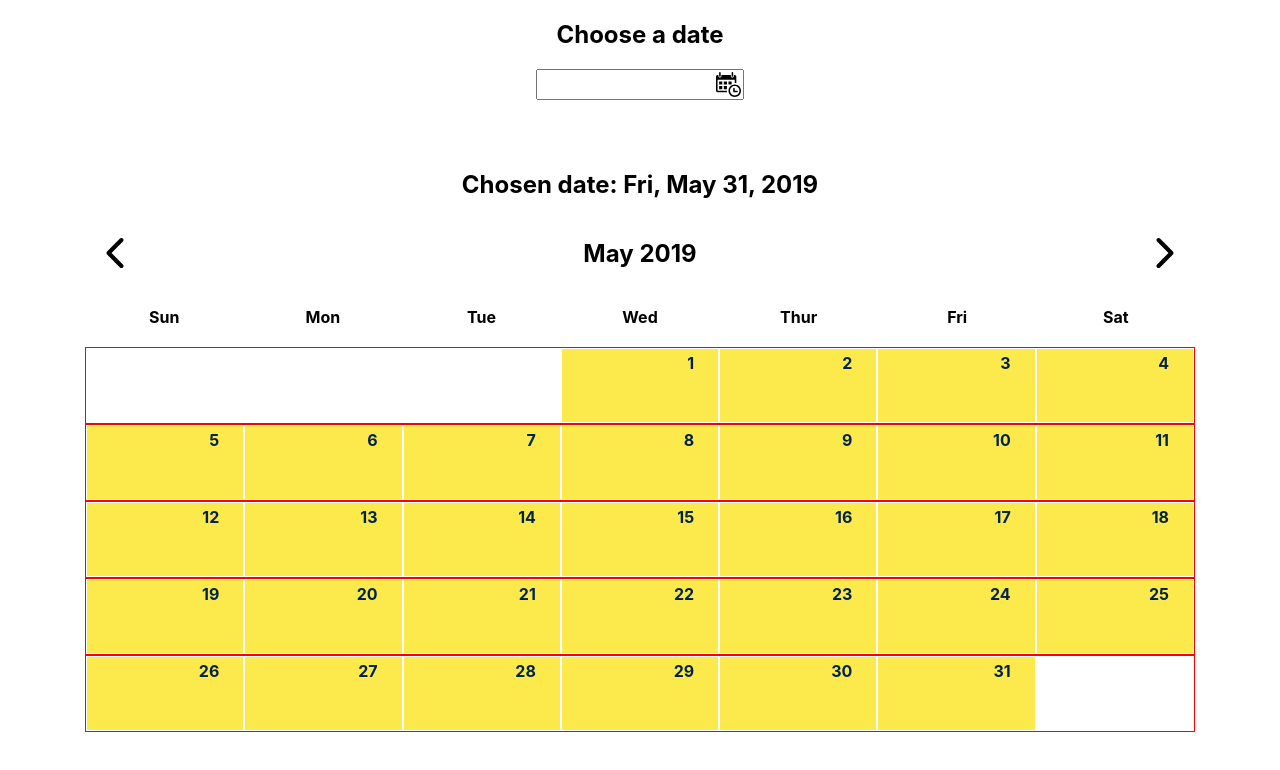
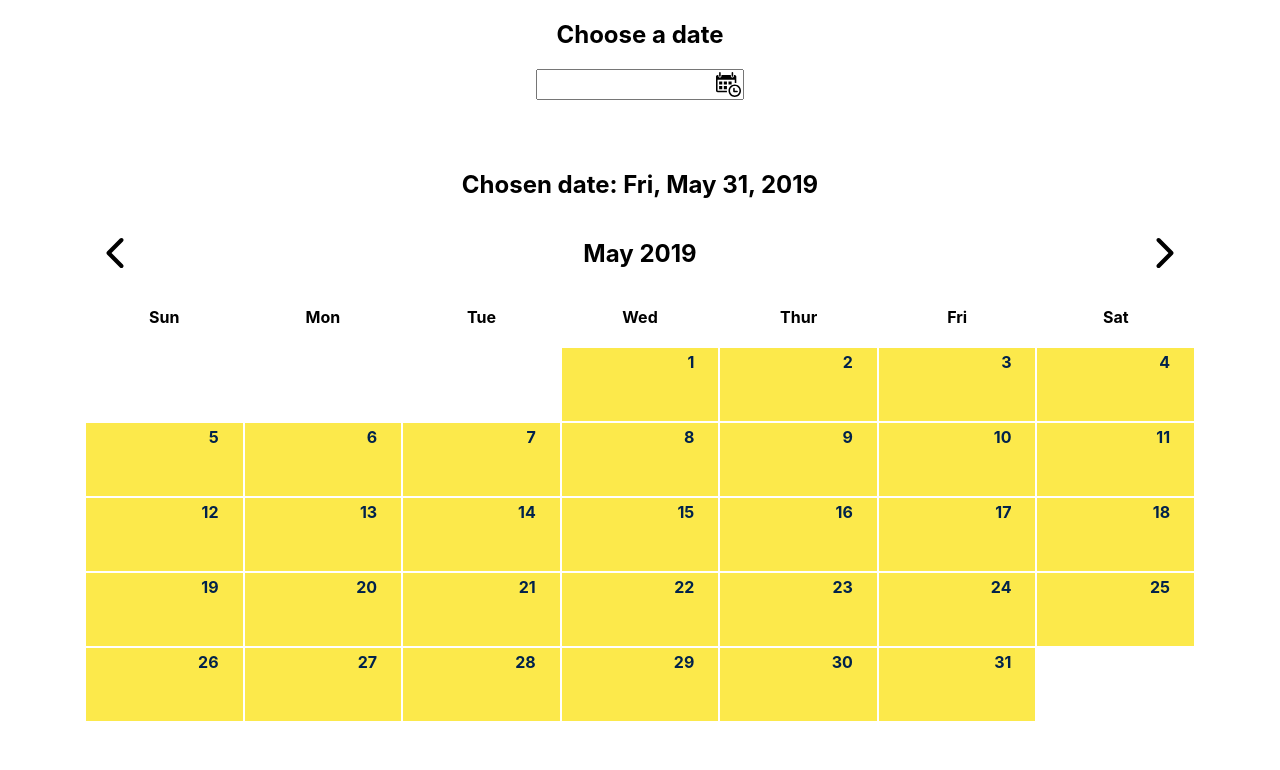
Before and after one commit to AlanaFarkas/date-picker, a React (Create React App) app: page / in a window 1280 px wide. Both pictures are taken after a click on the picture 728 px from the left and 84 px from the top of the page. Shown: the top 770 px of the page. Built offline with nearby package versions, Linux system fonts and the light colour scheme; what react-animations would draw is missing.

Commit message:
fix: removes red border

```diff
--- a/src/Calendar.js
+++ b/src/Calendar.js
@@ -223,10 +223,6 @@ const Weekdays = styled(Row)`
 `;
 
 const Days = styled(Row)`
-    // display: flex;
-    // flex-direction: row;
-    // justify-content: flex-start;
-    border: 1px red solid;
 `;
 
 const DaysOfTheWeek = styled(Col)`
```
